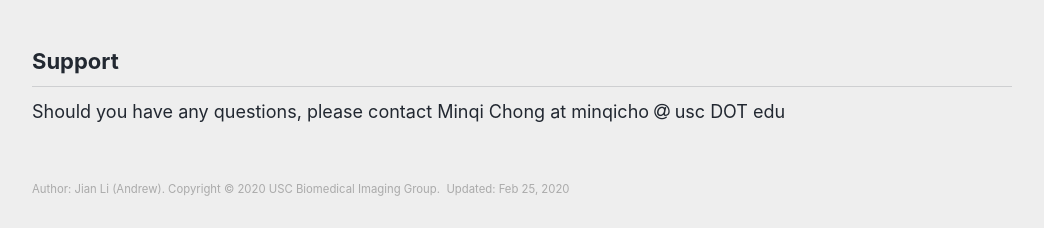
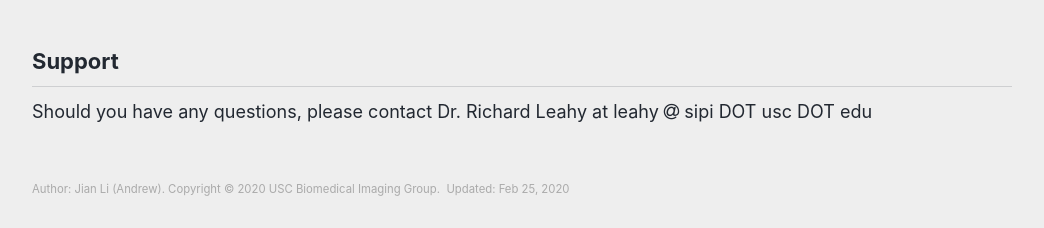
Before and after one commit to neuroimageusc/GPIP, a Jekyll site: the page built from _pages/introduction.md, in a window 1280 px wide. Shown: the part 1471-1699 px from the top of the page, without its empty margins (168-1212 px from the left). Built offline with Jekyll 4.4.1, drawn with Linux system fonts in a browser that asks for light colours.

```diff
--- a/Gemfile
+++ b/Gemfile
@@ -4,3 +4,5 @@ group :jekyll_plugins do
   gem "jekyll-data"
   gem "jekyll-redirect-from"
 end
+
+gem "kramdown-parser-gfm"
--- a/_pages/introduction.md
+++ b/_pages/introduction.md
@@ -31,4 +31,4 @@ Please follow this [link](https://software.imagicastle.com:48877/download.php?ap
 
 ## Support
 
-Should you have any questions, please contact Minqi Chong at minqicho <i class="fa fa-at" aria-hidden="true"></i> usc DOT edu
+Should you have any questions, please contact Dr. Richard Leahy at leahy <i class="fa fa-at" aria-hidden="true"></i> sipi DOT usc DOT edu
```
Also changed, not shown: Gemfile.lock, minimal-mistakes-jekyll.gemspec.
